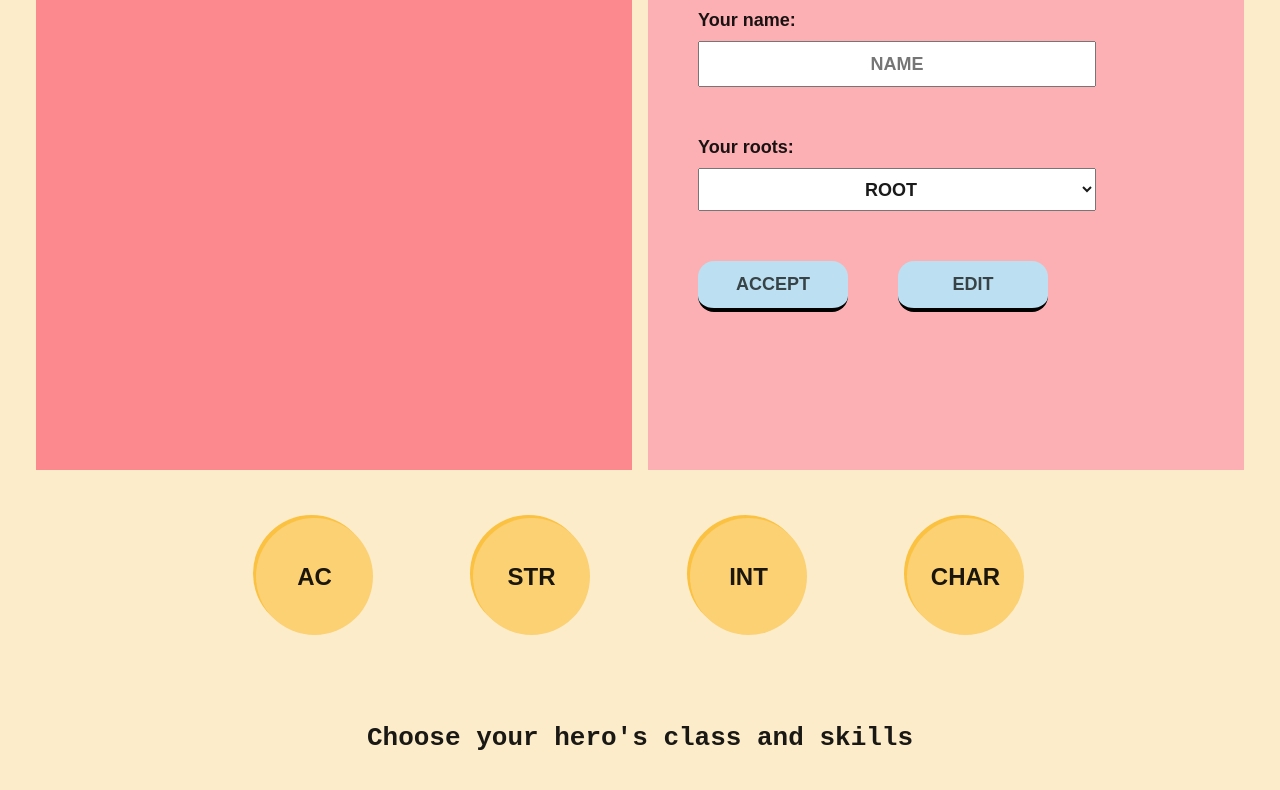
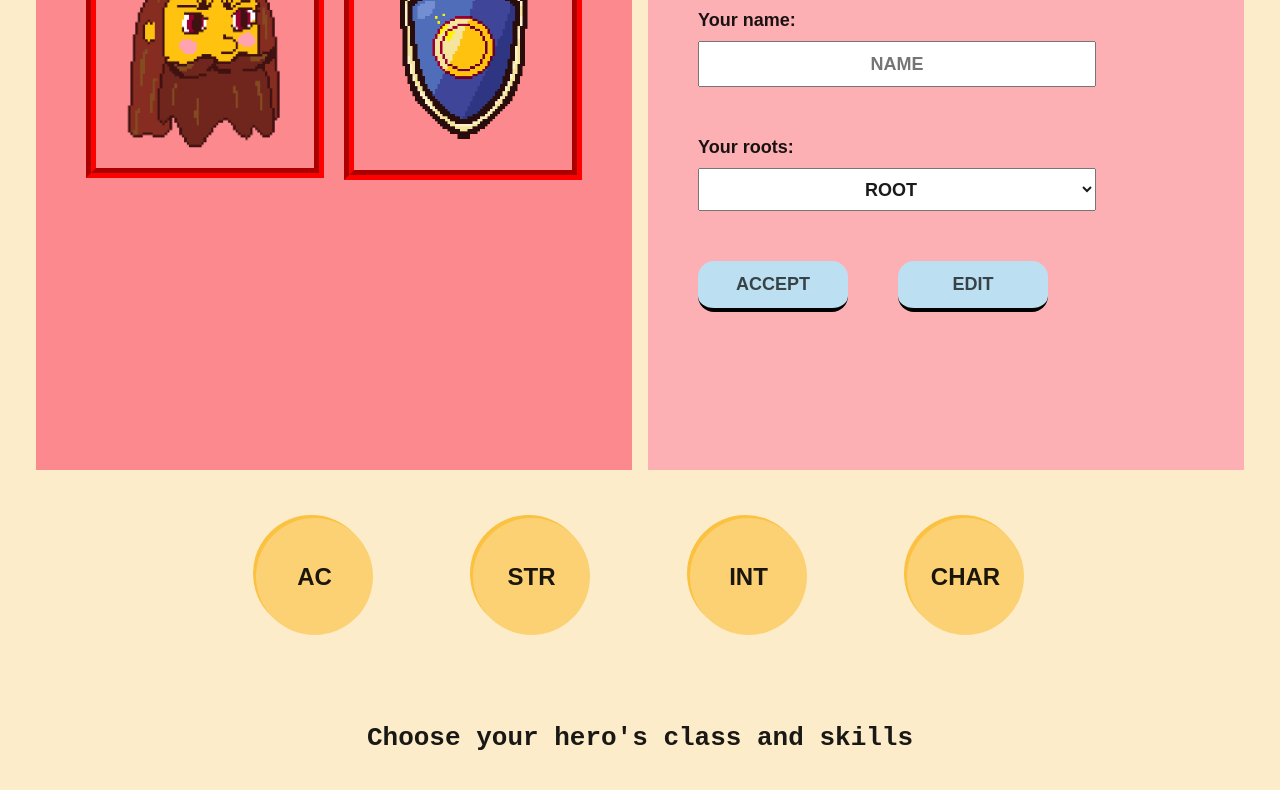
Before and after one commit to pau5te/hero-maker-js, a plain HTML site: page index.html in a window 1280 px wide. Shown: the part 270-1060 px from the top of the page. Drawn offline with Linux system fonts and the light colour scheme; a web font is replaced by a local one.

Commit message:
Initial image and description display

```diff
--- a/index.html
+++ b/index.html
@@ -21,7 +21,11 @@
     <main>
       <section class="character-builder">
         <div class="character character__visual">
-          <div class="character character__desc">
+          <div class="character__img">
+            <img src="imgs\dwarf.png">
+            <img src="imgs\knight.png">
+          </div>
+          <div class="character__desc">
             <p class="character__root-desc"></p>
           </div>
         </div>
--- a/script.js
+++ b/script.js
@@ -89,16 +89,19 @@ const heroDesc = document.querySelector(".character__root-desc");
       strStat.textContent = human.str;
       intStat.textContent = human.int;
       charStat.textContent = human.char;
+      heroDesc.textContent = human.card;
     } else if (rootSelect.value === "dwarf") {
       acStat.textContent = dwarf.ac;
       strStat.textContent = dwarf.str;
       intStat.textContent = dwarf.int;
       charStat.textContent = dwarf.char;
+      heroDesc.textContent = dwarf.card;
     } else if (rootSelect === "gnome") {
       acStat.textContent = gnome.ac;
       strStat.textContent = gnome.str;
       intStat.textContent = gnome.int;
       charStat.textContent = gnome.char;
+      heroDesc.textContent = gnome.card;
     }
   });
 })();
--- a/styles.css
+++ b/styles.css
@@ -79,6 +79,24 @@ button:hover {
 .character__visual {
   background-color: var(--second-bg);
 }
+
+.character__img {
+  display: flex;
+  justify-content: center;
+  align-items: center;
+}
+.character__img img {
+  width: 40%;
+  margin: 10px;
+  padding: 10px;
+  border: 10px red groove;
+}
+
+.character__root-desc {
+  margin-top: 50px;
+  text-align: center;
+}
+
 
 /* --------------------------------------------------------------------- */
 /* CHARACTER INFO */
```
